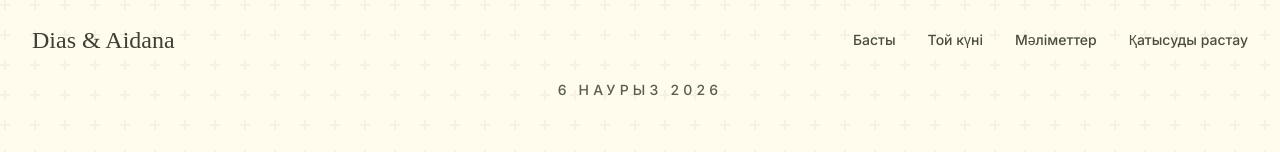
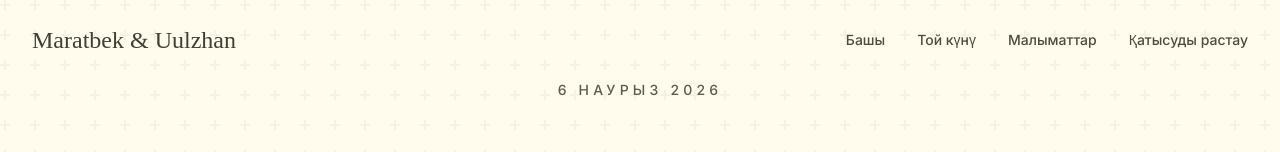
Before and after one commit to makentoshm/Maratbek-Uulzhan, a Next.js app: page / in a window 1280 px wide. Both pictures are taken after a click on the button "ӨТКІЗУ". Shown: the top 152 px of the page. Built offline with nearby package versions, Linux system fonts and the light colour scheme; a web font is replaced by a local one.

Commit message:
Update Navigation.tsx

```diff
--- a/components/Navigation.tsx
+++ b/components/Navigation.tsx
@@ -22,9 +22,9 @@ export default function Navigation() {
   };
 
   const navItems = [
-    { label: 'Басты', href: '#hero' },
-    { label: 'Той күні', href: '#wedding-day' },
-    { label: 'Мәліметтер', href: '#event-details' },
+    { label: 'Башы', href: '#hero' },
+    { label: 'Той күнү', href: '#wedding-day' },
+    { label: 'Малыматтар', href: '#event-details' },
     { label: 'Қатысуды растау', href: '#rsvp' },
   ];
 
@@ -41,7 +41,7 @@ export default function Navigation() {
           {/* Logo/Names */}
           <a href="#hero" className="flex items-center space-x-2">
             <span className="font-display text-2xl text-sage-800">
-              Dias & Aidana
+              Maratbek & Uulzhan
             </span>
           </a>
 
```
